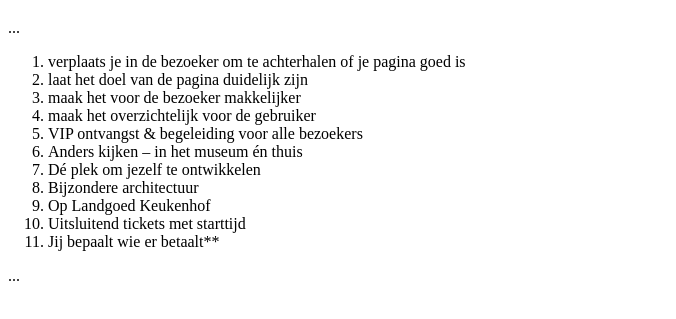
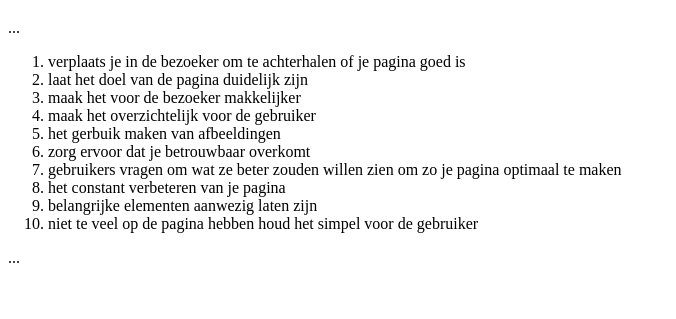
Before and after one commit to zarkodjurdjevic/goede-landingpage, a plain HTML site: page F1M1Ontwerp/goedelandingpage.html in a window 1280 px wide. Shown: the part 61-380 px from the top of the page, without its empty margins (0-676 px from the left). Drawn offline with Linux system fonts and the light colour scheme.

Commit message:
update 1

```diff
--- a/F1M1Ontwerp/goedelandingpage.html
+++ b/F1M1Ontwerp/goedelandingpage.html
@@ -16,13 +16,12 @@
         <li>laat het doel van de pagina duidelijk zijn</li>
         <li>maak het voor de bezoeker makkelijker</li>
         <li>maak het overzichtelijk voor de gebruiker </li>
-        <li>VIP ontvangst & begeleiding voor alle bezoekers</li>
-        <li>Anders kijken – in het museum én thuis</li>
-        <li>Dé plek om jezelf te ontwikkelen</li>
-        <li>Bijzondere architectuur</li>
-        <li>Op Landgoed Keukenhof</li>
-        <li>Uitsluitend tickets met starttijd</li>
-        <li>Jij bepaalt wie er betaalt**</li>
+        <li>het gerbuik maken van afbeeldingen</li>
+        <li>zorg ervoor dat je betrouwbaar overkomt</li>
+        <li>gebruikers vragen om wat ze beter zouden willen zien om zo je pagina optimaal te maken</li>
+        <li>het constant verbeteren van je pagina</li>
+        <li>belangrijke elementen aanwezig laten zijn</li>
+        <li>niet te veel op de pagina hebben houd het simpel voor de gebruiker</li>
     </ol>
     ...
 
```
